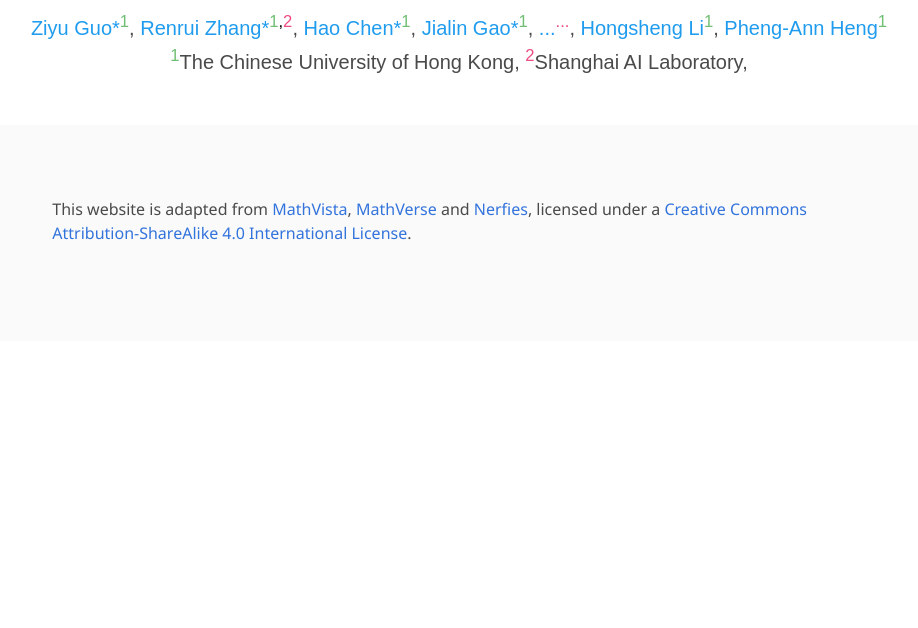
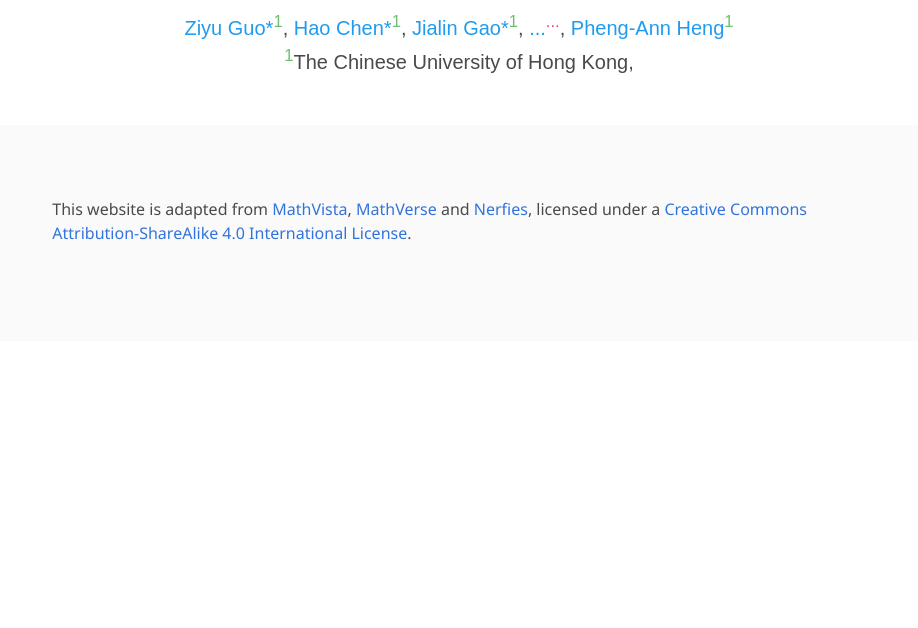
Before and after one commit to sciverse-cuhk/sciverse-cuhk.github.io, a plain HTML site: page index.html in a window 1280 px wide. Shown: the part 172-800 px from the top of the page, without its empty margins (181-1099 px from the left). Drawn offline with nearby package versions, Linux system fonts and the light colour scheme; a script that the page names is missing; some icons are missing; a web font is replaced by a local one.

Commit message:
Update index.html

```diff
--- a/index.html
+++ b/index.html
@@ -129,8 +129,8 @@
           <div class="is-size-5 publication-authors">
             <span class="author-block">
               <a href="https://ziyuguo99.github.io/">Ziyu Guo*</a><sup style="color:#6fbf73;">1</sup>,</span>
-            <span class="author-block">
-              <a href="https://zrrskywalker.github.io/">Renrui Zhang*</a><sup style="color:#6fbf73;">1</sup><sup style="color:#000000;">,</sup><sup style="color:#ed4b82">2</sup>,
+<!--             <span class="author-block"> -->
+<!--               <a href="https://zrrskywalker.github.io/">Renrui Zhang*</a><sup style="color:#6fbf73;">1</sup><sup style="color:#000000;">,</sup><sup style="color:#ed4b82">2</sup>, -->
             <span class="author-block">
               <a href="https://sciverse-cuhk.github.io/">Hao Chen*</a><sup style="color:#6fbf73;">1</sup>,</span>
             </span>
@@ -140,9 +140,9 @@
             <span class="author-block">
               <a href="https://gaopengcuhk.github.io/">...</a><sup style="color:#ed4b82">...</sup>,</span>
             </span>
-            <span class="author-block">
-              <a href="https://www.ee.cuhk.edu.hk/~hsli/">Hongsheng Li</a><sup style="color:#6fbf73">1</sup>,</span>
-            </span>
+<!--             <span class="author-block"> -->
+<!--               <a href="https://www.ee.cuhk.edu.hk/~hsli/">Hongsheng Li</a><sup style="color:#6fbf73">1</sup>,</span> -->
+<!--             </span> -->
             <span class="author-block">
               <a href="https://www.cse.cuhk.edu.hk/~pheng/1.html">Pheng-Ann Heng</a><sup style="color:#6fbf73">1</sup>
             </span>
@@ -150,7 +150,7 @@
 
           <div class="is-size-5 publication-authors">
             <span class="author-block"><sup style="color:#6fbf73;">1</sup>The Chinese University of Hong Kong,</span>
-            <span class="author-block"><sup style="color:#ed4b82">2</sup>Shanghai AI Laboratory,</span>
+<!--             <span class="author-block"><sup style="color:#ed4b82">2</sup>Shanghai AI Laboratory,</span> -->
           </div>
 
           <!-- <section> -->
```
